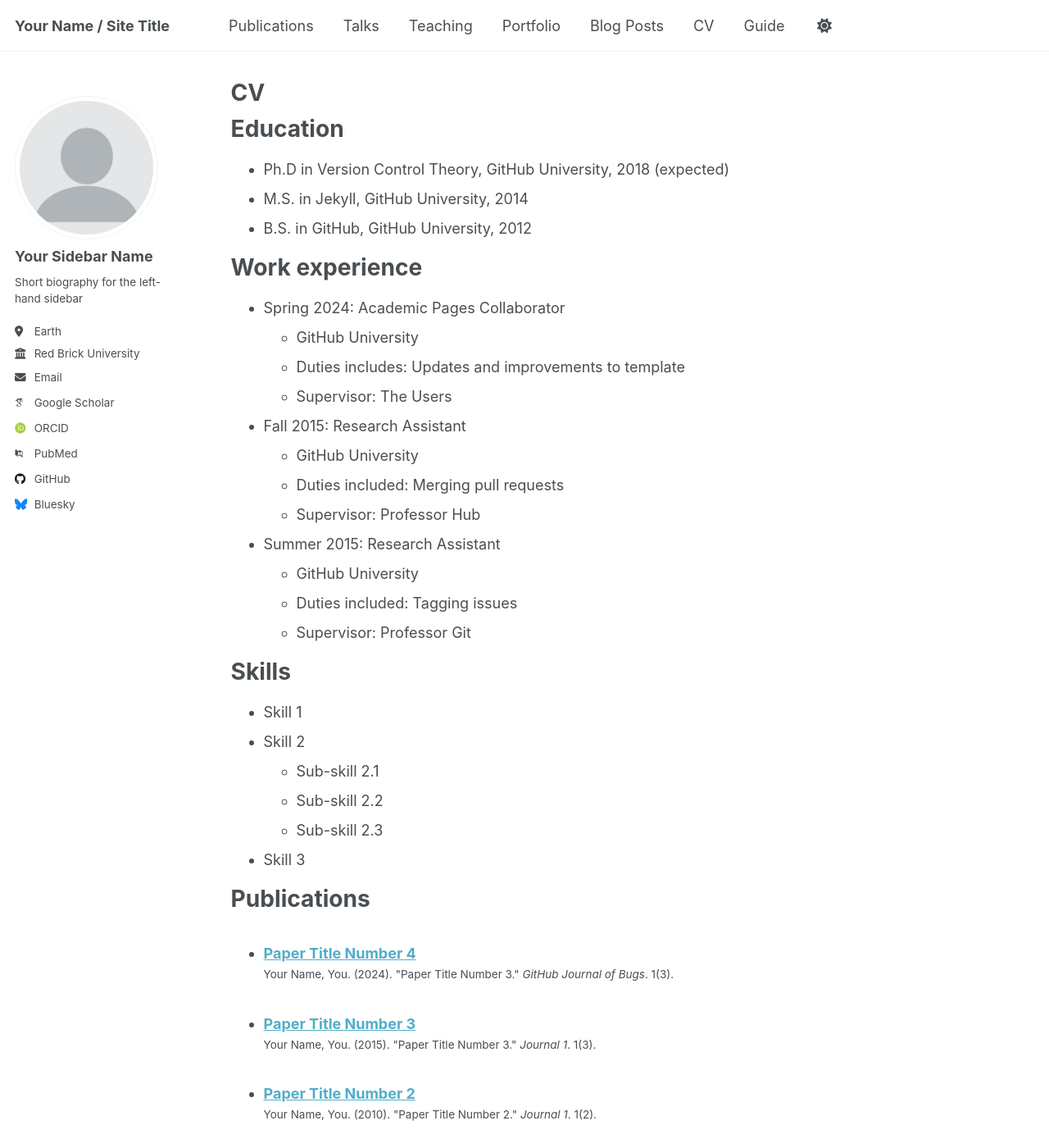
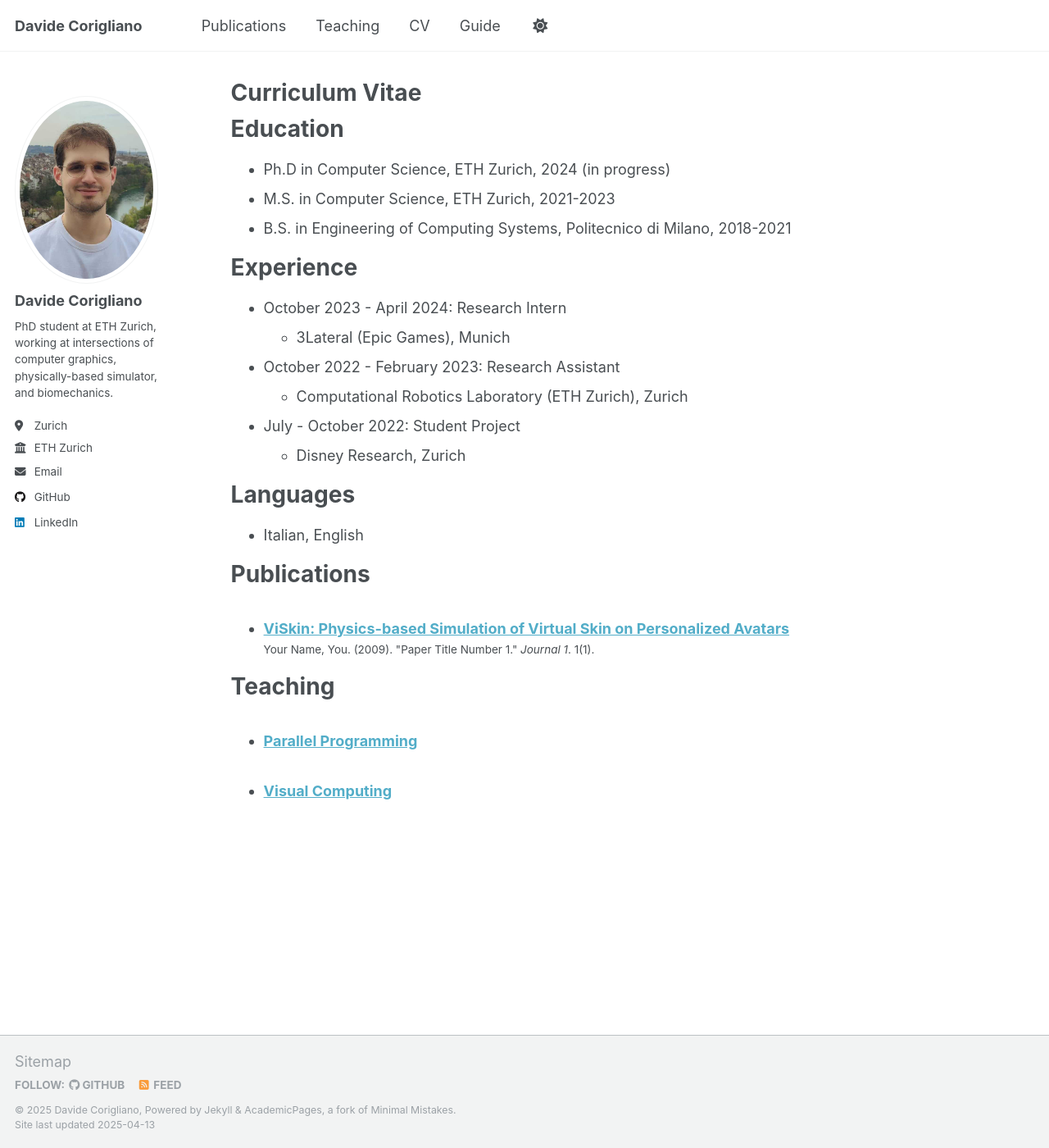
Before and after one commit to davicori/davicori.github.io, a Jekyll site: the page built from _pages/cv.md, in a window 1280 px wide and 1400 px high. Shown: the whole window at 82% size. Built offline with Jekyll 4.4.1, drawn with Linux system fonts in a browser that asks for light colours; some web fonts are replaced; some of the changed text lies outside the part shown.

```diff
--- a/_config.yml
+++ b/_config.yml
@@ -9,35 +9,35 @@
 # Basic Site Settings
 locale                   : "en-US"
 site_theme               : "default"
-title                    : "Your Name / Site Title"
+title                    : "Davide Corigliano"
 title_separator          : "-"
-name                     : &name "Your Name"
+name                     : &name "Davide Corigliano"
 description              : &description "personal description"
-url                      : https://academicpages.github.io # the base hostname & protocol for your site e.g. "https://[your GitHub username].github.io"
+url                      : https://davicori.github.io # the base hostname & protocol for your site e.g. "https://[your GitHub username].github.io"
 baseurl                  : "" # the subpath of your site, e.g. "/blog"
-repository               : "academicpages/academicpages.github.io"
+repository               : "davicori/davicori.github.io"
 
 # Site Author - The following control what appear as part of the author content on the side bar.
 #               If a field is blank the icon and link will not appear, otherwise it will be shown.
 #               Additional customization can be done by editing /_includes/author-profile.html
 author:
   # Biographic information
-  avatar           : "profile.png"
-  name             : "Your Sidebar Name"
+  avatar           : "profile1.jpg"
+  name             : "Davide Corigliano"
   pronouns         : # example: "she/her"
-  bio              : "Short biography for the left-hand sidebar"
-  location         : "Earth"
-  employer         : "Red Brick University"
+  bio              : "PhD student at ETH Zurich, working at intersections of computer graphics, physically-based simulator, and biomechanics."
+  location         : "Zurich"
+  employer         : "ETH Zurich"
   uri              : # URL
-  email            : "none@example.org"
+  email            : "davide.corigliano@inf.ethz.ch"
 
   # Academic websites
   arxiv            : # URL - Update with the correct link to your profile
-  googlescholar    : "https://scholar.google.com/citations?user=PS_CX0AAAAAJ"
+  googlescholar    : # "https://scholar.google.com/citations?user=PS_CX0AAAAAJ"
   impactstory      : # URL
-  orcid            : "http://orcid.org/yourorcidurl"
+  orcid            : # "http://orcid.org/yourorcidurl"
   semantic         : # URL
-  pubmed           : "https://www.ncbi.nlm.nih.gov/pubmed/?term=john+snow"
+  pubmed           : # "https://www.ncbi.nlm.nih.gov/pubmed/?term=john+snow"
   researchgate     : # URL
   scopus           : # URL
 
@@ -45,12 +45,12 @@ author:
   bitbucket        : # Username - Update with your username on the site
   codepen          : # Username
   dribbble         : # Username
-  github           : "academicpages"
+  github           : "davicori"
   kaggle           : # Username
   stackoverflow    : # User number or user number and name (i.e., use "1" or "1/jeff-atwood")
 
   # Social media
-  bluesky          : "bsky.app" # Replace this with you Bluesky username
+  bluesky          : # "bsky.app" # Replace this with you Bluesky username
   facebook         : # Username
   flickr           : # Username
   foursquare       : # Username
@@ -59,7 +59,7 @@ author:
   keybase          : # Username
   instagram        : # Username
   lastfm           : # Username
-  linkedin         : # Username
+  linkedin         : davide-cori # Username
   mastodon         : # URL
   medium           : # URL
   pinterest        : # Username
--- a/_pages/cv.md
+++ b/_pages/cv.md
@@ -1,6 +1,6 @@
 ---
 layout: archive
-title: "CV"
+title: "Curriculum Vitae"
 permalink: /cv/
 author_profile: true
 redirect_from:
@@ -11,28 +11,26 @@ redirect_from:
 
 Education
 ======
-* Ph.D in Version Control Theory, GitHub University, 2018 (expected)
-* M.S. in Jekyll, GitHub University, 2014
-* B.S. in GitHub, GitHub University, 2012
+* Ph.D in Computer Science, ETH Zurich, 2024 (in progress)
+* M.S. in Computer Science, ETH Zurich, 2021-2023
+* B.S. in Engineering of Computing Systems, Politecnico di Milano, 2018-2021
 
-Work experience
+Experience
 ======
-* Spring 2024: Academic Pages Collaborator
-  * GitHub University
-  * Duties includes: Updates and improvements to template
-  * Supervisor: The Users
+* October 2023 - April 2024: Research Intern
+  * 3Lateral (Epic Games), Munich
 
-* Fall 2015: Research Assistant
-  * GitHub University
-  * Duties included: Merging pull requests
-  * Supervisor: Professor Hub
+* October 2022 - February 2023: Research Assistant
+  * Computational Robotics Laboratory (ETH Zurich), Zurich
 
-* Summer 2015: Research Assistant
-  * GitHub University
-  * Duties included: Tagging issues
-  * Supervisor: Professor Git
+* July - October 2022: Student Project
+  * Disney Research, Zurich
 
-Skills
+Languages
+======
+* Italian, English
+
+<!-- Skills
 ======
 * Skill 1
 * Skill 2
@@ -40,6 +38,7 @@ Skills
   * Sub-skill 2.2
   * Sub-skill 2.3
 * Skill 3
+-->
 
 Publications
 ======
@@ -47,11 +46,11 @@ Publications
     {% include archive-single-cv.html %}
   {% endfor %}</ul>
 
-Talks
+<!-- Talks
 ======
   <ul>{% for post in site.talks reversed %}
     {% include archive-single-talk-cv.html  %}
-  {% endfor %}</ul>
+  {% endfor %}</ul> -->
 
 Teaching
 ======
@@ -59,6 +58,6 @@ Teaching
     {% include archive-single-cv.html %}
   {% endfor %}</ul>
 
-Service and leadership
+<!-- Service and leadership
 ======
-* Currently signed in to 43 different slack teams
+* Currently signed in to 43 different slack teams -->
--- a/_publications/2009-10-01-paper-title-number-1.md
+++ b/_publications/2009-10-01-paper-title-number-1.md
@@ -1,5 +1,5 @@
 ---
-title: "Paper Title Number 1"
+title: "ViSkin: Physics-based Simulation of Virtual Skin on Personalized Avatars"
 collection: publications
 category: manuscripts
 permalink: /publication/2009-10-01-paper-title-number-1
--- a/_publications/2010-10-01-paper-title-number-2.md
+++ /dev/null
@@ -1,14 +0,0 @@
----
-title: "Paper Title Number 2"
-collection: publications
-category: manuscripts
-permalink: /publication/2010-10-01-paper-title-number-2
-excerpt: 'This paper is about the number 2. The number 3 is left for future work.'
-date: 2010-10-01
-venue: 'Journal 1'
-slidesurl: 'http://academicpages.github.io/files/slides2.pdf'
-paperurl: 'http://academicpages.github.io/files/paper2.pdf'
-citation: 'Your Name, You. (2010). &quot;Paper Title Number 2.&quot; <i>Journal 1</i>. 1(2).'
----
-
-The contents above will be part of a list of publications, if the user clicks the link for the publication than the contents of section will be rendered as a full page, allowing you to provide more information about the paper for the reader. When publications are displayed as a single page, the contents of the above "citation" field will automatically be included below this section in a smaller font.
--- a/_publications/2015-10-01-paper-title-number-3.md
+++ /dev/null
@@ -1,14 +0,0 @@
----
-title: "Paper Title Number 3"
-collection: publications
-category: manuscripts
-permalink: /publication/2015-10-01-paper-title-number-3
-excerpt: 'This paper is about the number 3. The number 4 is left for future work.'
-date: 2015-10-01
-venue: 'Journal 1'
-slidesurl: 'http://academicpages.github.io/files/slides3.pdf'
-paperurl: 'http://academicpages.github.io/files/paper3.pdf'
-citation: 'Your Name, You. (2015). &quot;Paper Title Number 3.&quot; <i>Journal 1</i>. 1(3).'
----
-
-The contents above will be part of a list of publications, if the user clicks the link for the publication than the contents of section will be rendered as a full page, allowing you to provide more information about the paper for the reader. When publications are displayed as a single page, the contents of the above "citation" field will automatically be included below this section in a smaller font.
--- a/_publications/2024-02-17-paper-title-number-4.md
+++ /dev/null
@@ -1,13 +0,0 @@
----
-title: "Paper Title Number 4"
-collection: publications
-category: conferences
-permalink: /publication/2024-02-17-paper-title-number-4
-excerpt: 'This paper is about fixing template issue #693.'
-date: 2024-02-17
-venue: 'GitHub Journal of Bugs'
-paperurl: 'http://academicpages.github.io/files/paper3.pdf'
-citation: 'Your Name, You. (2024). &quot;Paper Title Number 3.&quot; <i>GitHub Journal of Bugs</i>. 1(3).'
----
-
-The contents above will be part of a list of publications, if the user clicks the link for the publication than the contents of section will be rendered as a full page, allowing you to provide more information about the paper for the reader. When publications are displayed as a single page, the contents of the above "citation" field will automatically be included below this section in a smaller font.
```
Also changed, not shown: _data/navigation.yml (+6 -6 lines), _pages/about.md (+10 -3 lines), _talks/2012-03-01-talk-1.md (deleted, +0 -11 lines), _talks/2013-03-01-tutorial-1.md (deleted, +0 -13 lines), _talks/2014-02-01-talk-2.md (deleted, +0 -13 lines), _talks/2014-03-01-talk-3.md (deleted, +0 -11 lines), _teaching/2014-spring-teaching-1.md (deleted, +0 -20 lines), _teaching/2015-spring-teaching-2.md (deleted, +0 -20 lines), _teaching/2024-autumn-teaching-1.md (added, +22 -0 lines), _teaching/2025-spring-teaching-2.md (added, +22 -0 lines), images/profile1.jpg (added), images/profile2.jpg (added), 1 other file.
